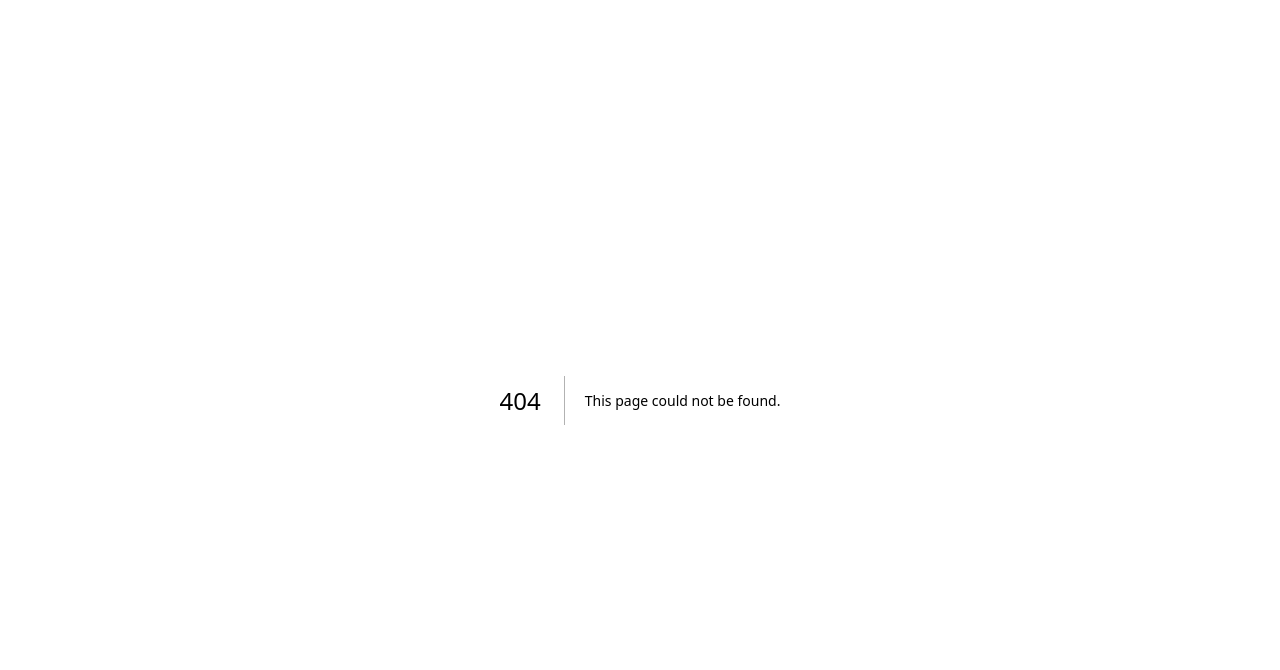
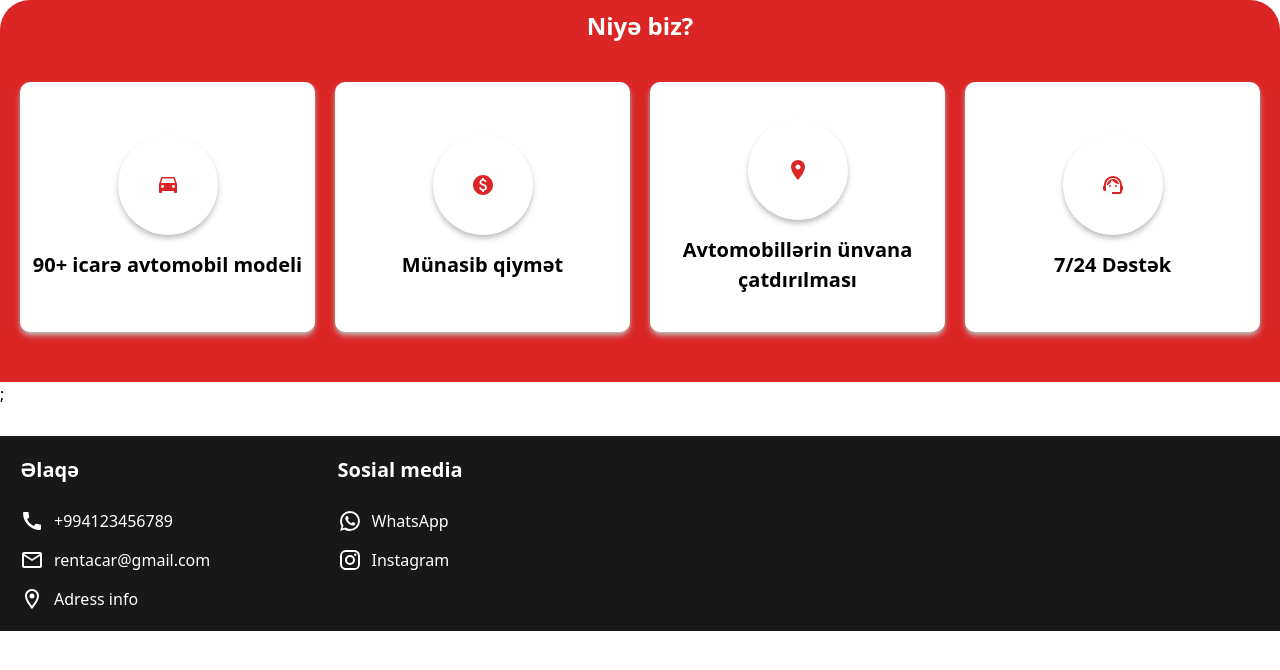
Before and after one commit to hebibov666/rentacar, a Next.js app: page /components/Advantages in a window 1280 px wide. Before the commit this address had no page. Shown: the top 670 px of the page. Built offline with nearby package versions, Linux system fonts and the light colour scheme.

Commit message:
Add new section

```diff
--- a/pages/components/AboutUs.js
+++ b/pages/components/AboutUs.js
@@ -6,7 +6,7 @@ function About(){
         AOS.init()
     },)
     return (
-        <div data-aos="fade-up" data-aos-duration="1500" className="w-full flex justify-center items-center">
+        <div id='aboutus' data-aos="fade-up" data-aos-duration="1500" className="w-full flex justify-center items-center">
 <div className="w-[99%] rounded-[10px] bg-black">
 <div className="flex justify-center w-full">
 <h1 className="text-white font-bold pt-[10px] lg:text-2xl text-xl">Haqqımızda</h1>
--- /dev/null
+++ b/pages/components/Advantages.js
@@ -0,0 +1,54 @@
+import TimeToLeaveIcon from '@mui/icons-material/TimeToLeave';
+import PaidIcon from '@mui/icons-material/Paid';
+import SupportAgentIcon from '@mui/icons-material/SupportAgent';
+import LocationOnIcon from '@mui/icons-material/LocationOn';
+import AOS from 'aos';
+import 'aos/dist/aos.css';
+import { useEffect } from 'react';
+function Advantages(){
+    useEffect(()=>{
+        AOS.init()
+    },)
+    const advantages=[
+        {
+            id:0,
+            text:"90+ icarə avtomobil modeli",
+            icon:<TimeToLeaveIcon  className='text-[60px] max-[660px]:text-[50px]'/>
+        },
+        {
+            id:2,
+            text:"Münasib qiymət",
+            icon:<PaidIcon className='text-[60px] max-[660px]:text-[50px]'/>
+        },
+        {
+            id:3,
+            text:"Avtomobillərin ünvana çatdırılması",
+            icon:<LocationOnIcon className='text-[60px] max-[660px]:text-[50px]'/>
+        },
+        {
+            id:4,
+            text:"7/24 Dəstək",
+            icon:<SupportAgentIcon className='text-[60px] max-[660px]:text-[50px]'/>
+        }
+    ]
+    return(
+        <div id='advantages' className="w-full pt-[10px] rounded-t-[30px] bg-red-600 h-auto pb-[30px] gap-[20px] flex flex-col">
+            <div className="flex justify-center">
+                <h1 className="text-white font-bold text-2xl">
+                    Niyə biz?
+                </h1>
+            </div>
+            <div className="w-full p-[20px] max-[660px]:grid-cols-1 gap-[20px]  grid grid-cols-2 md:grid-cols-3 lg:grid-cols-4">
+{advantages.map(item=>{
+    return <div data-aos="zoom-in" data-aos-duration="1500" className='w-full bg-white gap-[15px] h-[250px] shadow-md flex-col max-[660px]:pl-4 rounded-[10px] max-[660px]:flex-row max-[660px]:justify-start max-[660px]:h-[80px] items-center shadow-[#BEBEBE] flex justify-center'>
+<div className='flex items-center justify-center text-red-600 shadow-md shadow-[#BEBEBE] rounded-full h-[100px] w-[100px] max-[660px]:w-[60px] max-[660px]:h-[60px]'>{item.icon}</div>
+<div>
+    <p className='text-black font-bold text-center text-[20px]'>{item.text}</p>
+</div>
+    </div>
+})}
+</div>
+        </div>
+    )
+}
+export default Advantages
--- a/pages/components/AllCars.js
+++ b/pages/components/AllCars.js
@@ -30,11 +30,11 @@ function AllCars(){
     }
 
     return(
-<div className="flex flex-col w-full gap-[20px]">
+<div id="cars" className="flex flex-col w-full gap-[20px]">
 <div className="w-full flex justify-center">
                 <ul className="flex gap-[10px] text-[18px] font-[500] pl-2 overflow-scroll pr-2 noscroll">
                     {types.map(type=>{
-                        return <li onClick={()=>{filterCars(type.type)}} className={`text-xl border-[1px] ${filter===type.type ? "bg-[#1E90FF] text-white" : "text-black"} border-[#1E90FF] pl-2 pr-2 h-[35px] flex items-center rounded-[5px]`}>{type.type}</li>
+                        return <li onClick={()=>{filterCars(type.type)}} className={`text-xl transition-all duration-700 border-[1px] ${filter===type.type ? "bg-[#1E90FF] text-white" : "text-black"} border-[#1E90FF] pl-2 pr-2 h-[35px] flex items-center rounded-[5px]`}>{type.type}</li>
                     })}
                 </ul>
             </div>
--- a/pages/components/Footer.js
+++ b/pages/components/Footer.js
@@ -5,7 +5,7 @@ import EmailOutlinedIcon from '@mui/icons-material/EmailOutlined';
 import LocationOnOutlinedIcon from '@mui/icons-material/LocationOnOutlined';
 function Footer(){
     return(
-        <div className="w-full mt-[30px] gap-[30px] p-[20px] h-full bg-[#181818] grid grid-cols-1 lg:grid-cols-4 md:grid-cols-3 sm:grid-cols-2">
+        <div id='contact' className="w-full mt-[30px] gap-[30px] p-[20px] h-full bg-[#181818] grid grid-cols-1 lg:grid-cols-4 md:grid-cols-3 sm:grid-cols-2">
 <div className='flex flex-col gap-[15px] text-white'>
 <h1 className='text-xl font-bold pb-[10px]'>Əlaqə</h1>
    <span className='flex items-center gap-[10px]'>
--- a/pages/components/Navbar.js
+++ b/pages/components/Navbar.js
@@ -3,6 +3,9 @@ import CloseSharpIcon from '@mui/icons-material/CloseSharp';
 import { useState } from 'react';
 function Navbar(){
     const [menu,setMenu]=useState(false)
+    const closeMenu=()=>{
+        setMenu(false)
+    }
         return(
         <div className="navbar fixed top-0 bg-[white] z-[9999] border-b-[1px] border-[#E8E8E8] h-[60px] w-full overflow-hidden flex items-center justify-between pr-4 pl-4">
             <div className='flex items-center gap-[15px] w-auto '>
@@ -11,9 +14,11 @@ function Navbar(){
             </div>
             <div className={`max-[565px]:fixed  max-[565px]:w-[80%] transition-all duration-1000 z-[2]  ${menu===false ? "max-[565px]:left-[-200%] top-[0px] h-[0%]" : "top-[60px] left-0  h-[100vh]"}  bg-white h-[100vh] flex justify-end max-[565px]:justify-start  w-full`}>
                 <ul className="relative  max-[565px]:items-start max-[565px]:pl-4 max-[565px]:text-[18px] text-black w-full flex items-center min-[565px]:justify-end gap-[15px] max-[565px]:flex-col max-[565px]:pt-[20px]">
-<a href='#haqqimizda'><li className='list  flex flex-col box-border'>Maşınlar</li></a>
-<a href='#gallery'><li className='list  flex flex-col'>Haqqımızda</li></a>
-<a href='#contact'><li className='list flex flex-col'>Əlaqə</li></a>
+<a href='#cars' onClick={closeMenu}><li className='list  flex flex-col box-border'>Maşınlar</li></a>
+<a href='#advantages' onClick={closeMenu}><li className='list  flex flex-col'>Niyə biz?</li></a>
+<a href='#rules' onClick={closeMenu}><li className='list  flex flex-col'>Qaydalar</li></a>
+<a href='#aboutus' onClick={closeMenu}><li className='list  flex flex-col'>Haqqımızda</li></a>
+<a href='#contact' onClick={closeMenu}><li className='list flex flex-col'>Əlaqə</li></a>
                 </ul>
             </div>
 {menu===false ? <MenuIcon onClick={()=>{setMenu(true)}} fontSize='large' className='absolute z-[1] right-0 min-[565px]:hidden text-[#1E90FF]'/> :
--- a/pages/components/Rules.js
+++ b/pages/components/Rules.js
@@ -24,15 +24,15 @@ function Rules(){
         },
     ]
     return(
-        <div className="w-full pb-[90px] flex flex-col gap-[20px] p-[20px]">
+        <div id='rules' className="w-full  pb-[90px] flex flex-col gap-[20px] p-[20px]">
         <div className="flex w-full justify-center items-center">
-            <h1 className="text-black text-xl font-bold">Qaydalar</h1>
+            <h1 className="text-black font-bold text-2xl">İcarə qaydaları</h1>
         </div>
     <div className="grid w-full min-[400px]:grid-cols-2 gap-[20px] grid-cols-1 sm:grid-cols-2 md:grid-cols-3 lg:grid-cols-4">
         {rules.map(rule=>{
-            return <div data-aos="fade-up" data-aos-duration="1500"  className="w-full hover:mt-[-10px] transition-all duration-500 justify-center h-[250px] shadow-md shadow-[#BEBEBE] flex gap-[20px] flex-col items-center">
-                <div className="flex justify-center">
-                    <h1 className="text-red-600 font-bold text-6xl">{rule.id}</h1>
+            return <div data-aos="fade-up" data-aos-duration="1500"  className="w-full bg-white border-l-[5px] border-red-600 hover:mt-[-10px] transition-all duration-500 justify-center h-[250px] shadow-md shadow-[#BEBEBE] flex gap-[20px] flex-col items-center">
+                <div className="flex w-[80px] h-[80px] items-center rounded-full bg-red-600 justify-center">
+                    <h1 className="text-white font-bold text-6xl">{rule.id}</h1>
                 </div>
                 <div className="flex justify-center">
                     <p className="p-[10px] text-center text-black font-bold">{rule.text}</p>
--- a/pages/components/Slider.js
+++ b/pages/components/Slider.js
@@ -21,11 +21,13 @@ function SliderSection() {
         effect='cube'
        className='slide pt-[100px] flex items-center justify-center'
       >
+
         {images.map((image, index) => (
           <SwiperSlide key={index} className='flex items-center justify-center w-full'>
             <img src={image} alt={`Slide ${index + 1}`} />
           </SwiperSlide>
         ))}
+
       </Swiper>
     </div>
   );
--- a/pages/index.js
+++ b/pages/index.js
@@ -6,6 +6,7 @@ import AllCars from "./components/AllCars";
 import Footer from "./components/Footer";
 import About from "./components/AboutUs";
 import Rules from "./components/Rules";
+import Advantages from "./components/Advantages";
 export default function Home() {
   return (
     <main className="pb-[0px]">
@@ -13,6 +14,7 @@ export default function Home() {
   <div className="flex flex-col">
     <SliderSection/>
    <AllCars/>
+   <Advantages/>
    <Rules/>
    <About/>
   </div>
```
